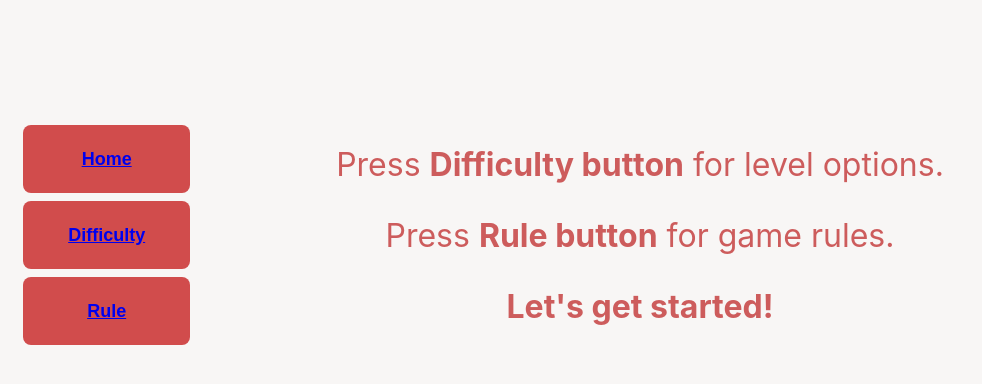
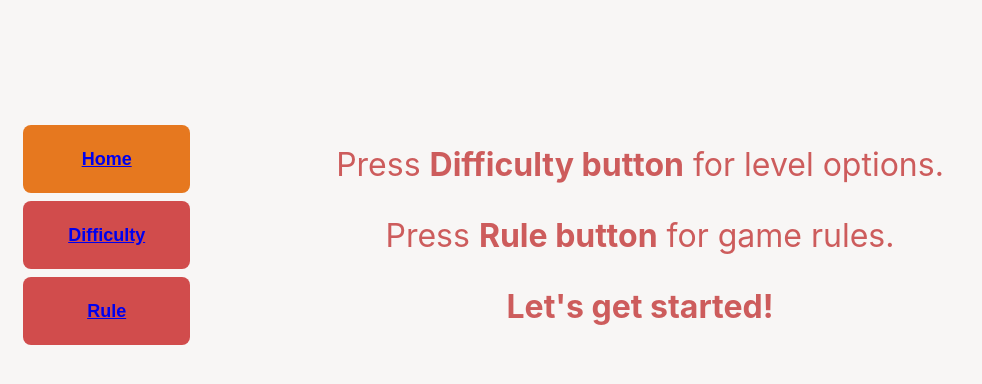
Before and after one commit to xiangyi0818/webdev-project2, a React (Create React App) app: page /home in a window 1280 px wide. Shown: the top 384 px of the page, without its empty margins (0-982 px from the left). Built offline with nearby package versions, Linux system fonts and the light colour scheme; what react-alert-template-basic would draw is missing.

Commit message:
add button active to rule, home, diff pages

```diff
--- a/package.json
+++ b/package.json
@@ -7,6 +7,7 @@
     "@testing-library/jest-dom": "^4.2.4",
     "@testing-library/react": "^9.5.0",
     "@testing-library/user-event": "^7.2.1",
+    "@types/react-router-dom": "^5.1.7",
     "react": "^17.0.1",
     "react-alert": "^7.0.2",
     "react-alert-template-basic": "^1.0.0",
--- a/src/App.css
+++ b/src/App.css
@@ -16,6 +16,25 @@
   color:indianred;
   text-align: center;
 }
+
+
+.active {
+  border: none;
+  color: white;
+  padding: 5%;
+  text-align: center;
+  text-decoration: none;
+  display: inline-block;
+  font-size: 12px;
+  margin: 4px 2px;
+  transition-duration: 0.4s;
+  cursor: pointer;
+  border-radius: 8px;
+  width: 100%;
+  background-color: rgb(230, 120, 31);
+
+}
+
 
 .button {
   background-color:rgba(209, 74, 74, 0.986);
--- a/src/App.js
+++ b/src/App.js
@@ -84,7 +84,7 @@ class App extends React.Component {
       <div className="button-container">
         <div className="main-button-container">
           <button className="grab" className="button1"> <Link to={"/home"}><h2>Home</h2></Link></button>
-          <button className="grab" className="button1"> <Link to={""}><h2>Difficulty</h2></Link></button>
+          <button className="grab" className="button1" className="active"> <Link to={""}><h2>Difficulty</h2></Link></button>
           <button className="grab" className="button1"> <Link to={"/rule"}><h2>Rule</h2></Link></button>
         </div>
       </div>
--- a/src/Home.css
+++ b/src/Home.css
@@ -106,6 +106,23 @@
     background-color: rgb(251, 208, 199) ;
 }
 
+.active {
+    border: none;
+    color: white;
+    padding: 5%;
+    text-align: center;
+    text-decoration: none;
+    display: inline-block;
+    font-size: 12px;
+    margin: 4px 2px;
+    transition-duration: 0.4s;
+    cursor: pointer;
+    border-radius: 8px;
+    width: 100%;
+    background-color: rgb(230, 120, 31);
+
+  }
+
 
 
 .grab{
--- a/src/Home.js
+++ b/src/Home.js
@@ -26,7 +26,7 @@ export default class Home extends React.Component {
       <div className="main-leftsidebar">
         <div className="button-container">
           <div className="main-button-container">
-            <button className="grab" className="button3"> <Link to={"/home"}><h2>Home</h2></Link></button>
+            <button className="grab" className="button1" className="active"> <Link to={"/home"}><h2>Home</h2></Link></button>
             <button className="grab" className="button1"> <Link to={"/"}><h2>Difficulty</h2></Link></button>
             <button className="grab" className="button1"> <Link to={"/rule"}><h2>Rule</h2></Link></button>
           </div>
--- a/src/Rule.css
+++ b/src/Rule.css
@@ -85,6 +85,24 @@
     color:indianred;
 }
 
+.active {
+    border: none;
+    color: white;
+    padding: 5%;
+    text-align: center;
+    text-decoration: none;
+    display: inline-block;
+    font-size: 12px;
+    margin: 4px 2px;
+    transition-duration: 0.4s;
+    cursor: pointer;
+    border-radius: 8px;
+    width: 100%;
+    background-color: rgb(230, 120, 31);
+
+  }
+
+
 
 .grab{
     cursor:grab;
--- a/src/Rule.js
+++ b/src/Rule.js
@@ -21,7 +21,7 @@ export default class Rule extends React.Component {
           <div className="main-button-container">
             <button className="grab" className="button1"> <Link to={"/home"}><h2>Home</h2></Link></button>
             <button className="grab" className="button1"> <Link to={"/"}><h2>Difficulty</h2></Link></button>
-            <button className="grab" className="button1"> <Link to={"/rule"}><h2>Rule</h2></Link></button>
+            <button className="grab" className="button1" className="active"> <Link to={"/rule"}><h2>Rule</h2></Link></button>
           </div>
         </div>
       </div>
```
Also changed, not shown: 1 other file (tests, documents, lock files or other folders).
